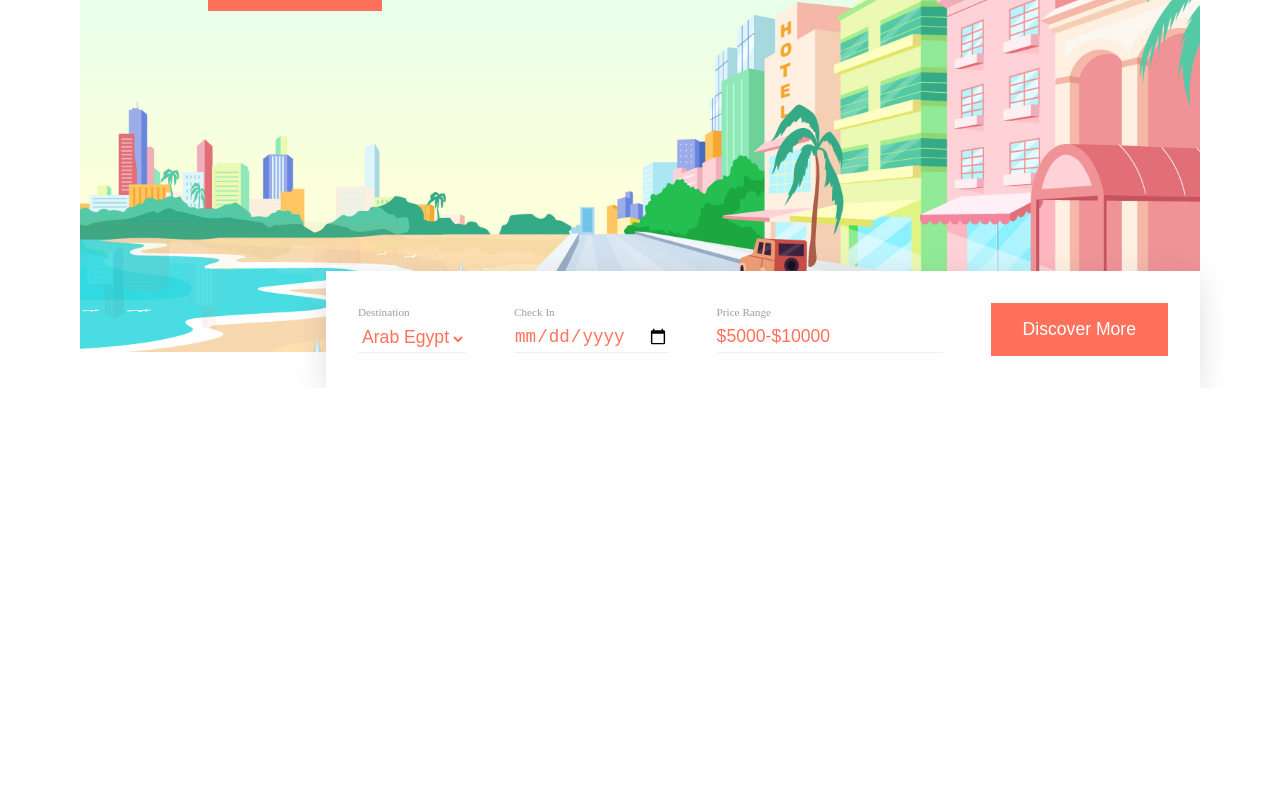
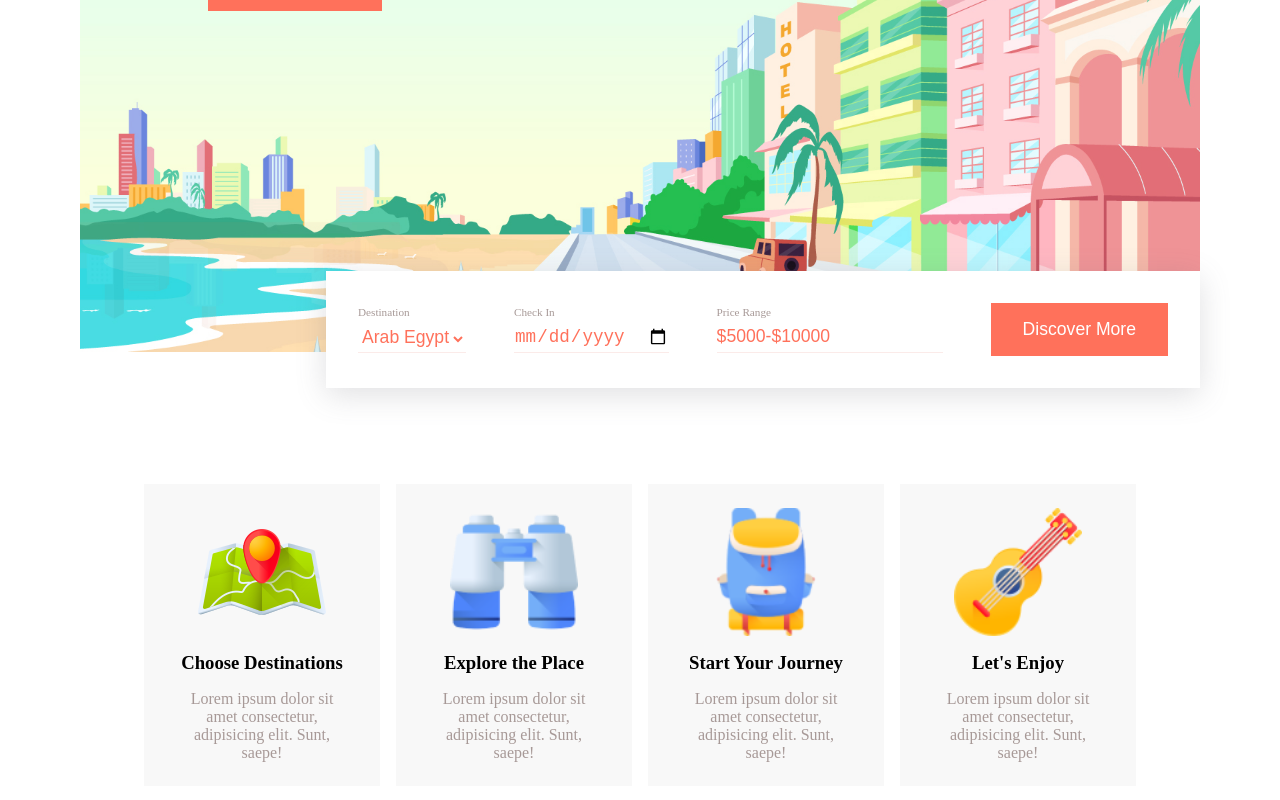
Before and after one commit to MostakemHossain/Travel-Agency-styled-component, a React (Vite) app in the folder travel-agency/: page / in a window 1280 px wide. Shown: the part 481-1281 px from the top of the page. Before the commit the page ends 869 px from the top, so only its background shows below. Built offline with nearby package versions, Linux system fonts and the light colour scheme.

Commit message:
service section added

```diff
--- a/travel-agency/src/App.jsx
+++ b/travel-agency/src/App.jsx
@@ -1,6 +1,8 @@
 
 import Home from './components/Home'
 import Navber from './components/Navber'
+import Service from './components/Service'
+
 
 export default function App() {
   return (
@@ -8,6 +10,9 @@ export default function App() {
 
       <Navber></Navber>
       <Home></Home>
+      <Service></Service>
+
+
     </div>
   )
 }
--- /dev/null
+++ b/travel-agency/src/components/Service.jsx
@@ -0,0 +1,93 @@
+
+import styled from "styled-components";
+import service1 from "../assets/service1.png";
+import service2 from "../assets/service2.png"
+import service3 from "../assets/service3.png"
+import service4 from "../assets/service4.png"
+
+
+export default function Service() {
+    const data = [
+        {
+            image: service1,
+            title: "Choose Destinations",
+            description: "Lorem ipsum dolor sit amet consectetur, adipisicing elit. Sunt, saepe!"
+        },
+        {
+            image: service2,
+            title: "Explore the Place",
+            description: "Lorem ipsum dolor sit amet consectetur, adipisicing elit. Sunt, saepe!"
+        },
+        {
+            image: service3,
+            title: "Start Your Journey",
+            description: "Lorem ipsum dolor sit amet consectetur, adipisicing elit. Sunt, saepe!"
+        },
+        {
+            image: service4,
+            title: "Let's Enjoy",
+            description: "Lorem ipsum dolor sit amet consectetur, adipisicing elit. Sunt, saepe!"
+        }
+    ]
+    return (
+        <Section id="services">
+            <div className="services">
+                {
+                    data.map(({ image, title, description }) => {
+                        return (
+                            <div className="service" key={title}>
+
+                                <img src={image} alt="service1" />
+                                <h3>{title}</h3>
+                                <p>{description}</p>
+                            </div>
+                        )
+                    })
+                }
+            </div>
+
+
+        </Section>
+    )
+}
+
+const Section = styled.section`
+margin: 8rem 4rem;
+.services{
+    display: grid;
+    grid-template-columns: repeat(4,1fr);
+    gap: 1rem;
+    .service{
+        padding: 1.5rem 2rem;
+        text-align: center;
+        background-color: var(--card-gray);
+        display: flex;
+        flex-direction: column;
+        justify-content: center;
+        align-items: center;
+        gap: 1rem;
+        h1{
+            color: var(--primary-color);
+
+        }
+        p{
+            color: var(--secondary-text);
+
+        }
+        img{
+            height: 128px;
+            width: 128px;
+        }
+        transition: var(--default-transition);
+        &:hover{
+            background-color: white;
+            box-shadow: rgba(100,100,111,0.2) 0px 7px 29px 0px;
+
+        }
+
+    }
+}
+
+
+
+`
```
Also changed, not shown: 1 other file (tests, documents, lock files or other folders).
